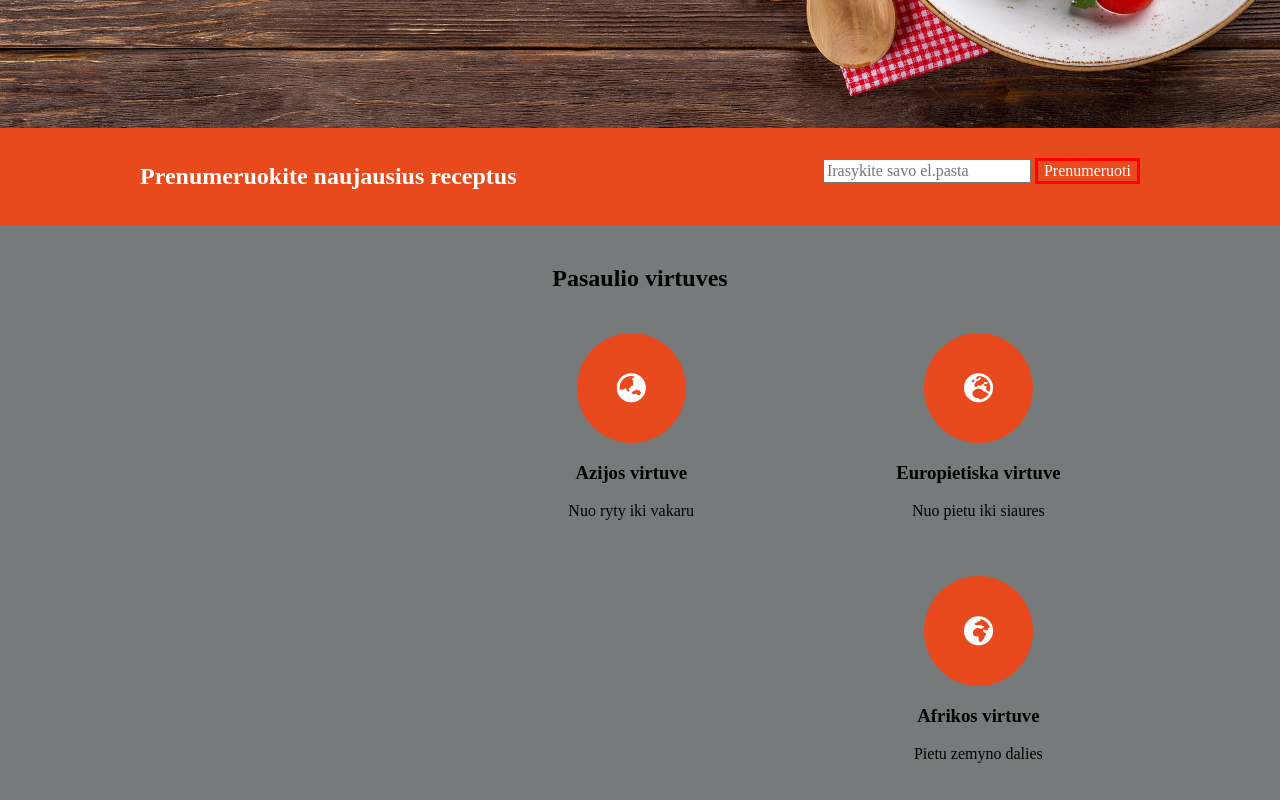
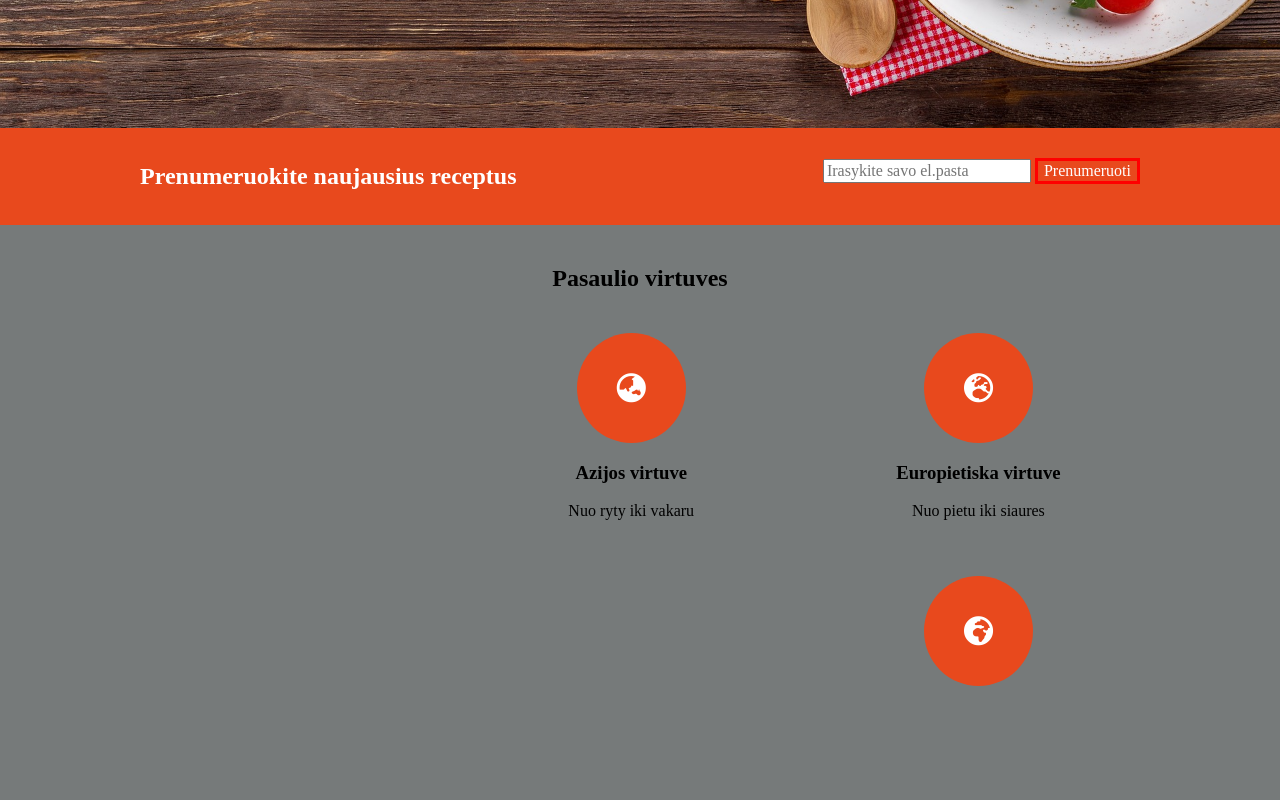
Before and after one commit to mantas555/projektas-2, a plain HTML site: page index.html in a window 1280 px wide. Shown: the part 375-1175 px from the top of the page. After the commit the page ends 1081 px from the top, so only its background shows below. Drawn offline with nearby package versions, Linux system fonts and the light colour scheme.

Commit message:
https://github.com/mantas555/testas2.git

```diff
--- a/index.html
+++ b/index.html
@@ -61,8 +61,7 @@
             </div>
             <div class="box">
                 <i class="fas fa-globe-africa"></i>
-                <h3>Afrikos virtuve</h3>
-                <p>Pietu zemyno dalies</p>
+
             </div>
     </section>
 
```
